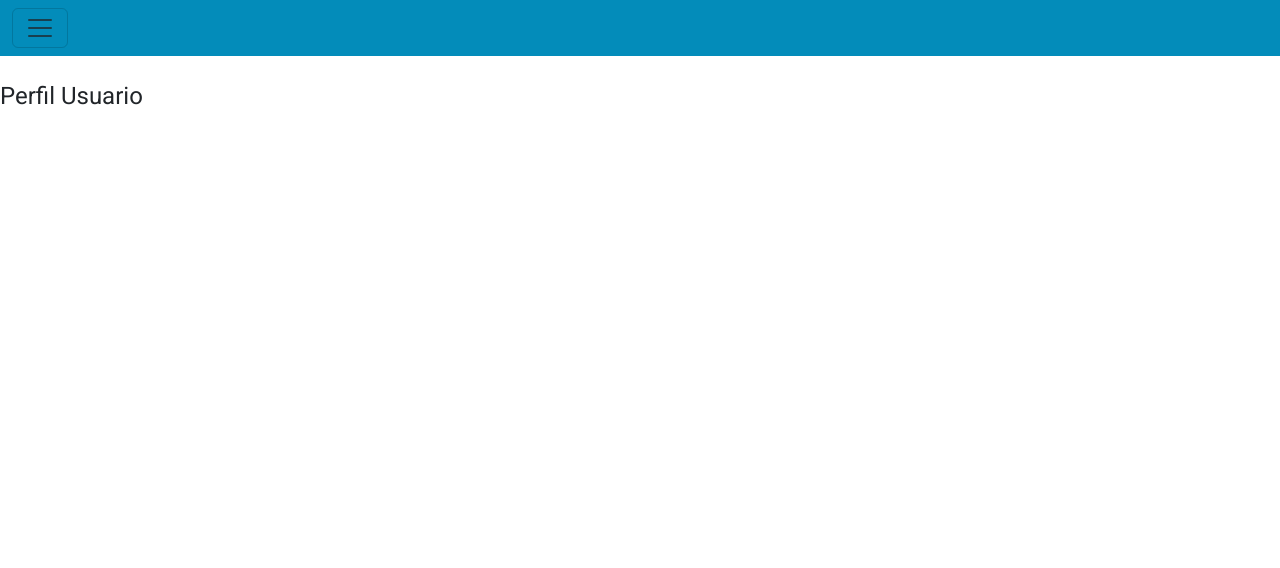
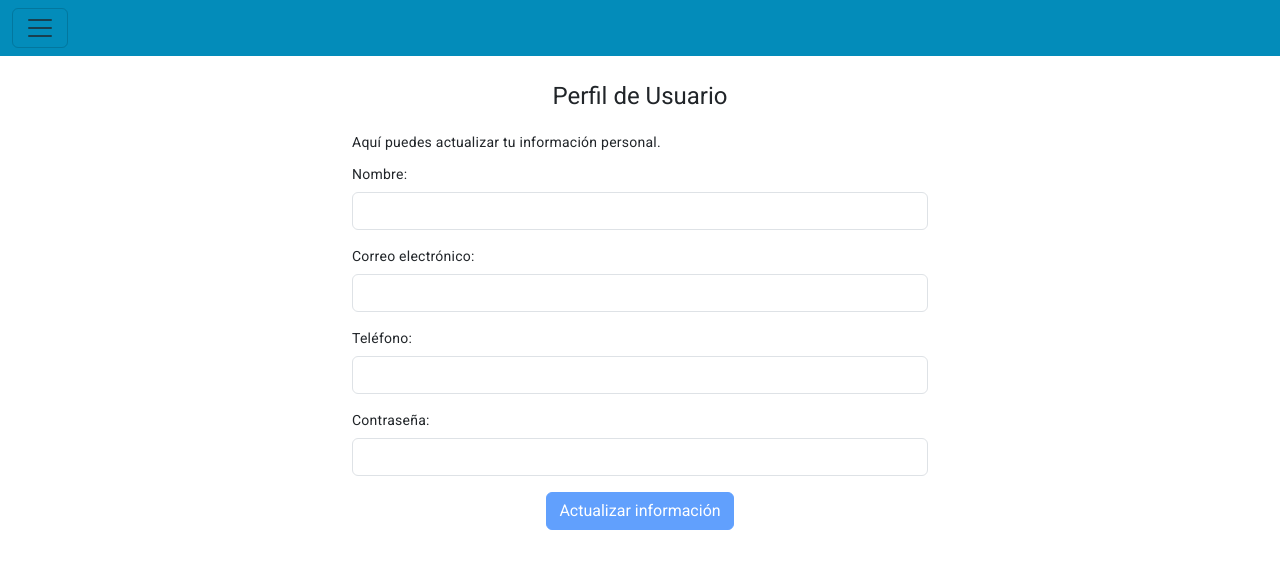
Before and after one commit to ProyectoIntegradorUnivalle/ProyectoIntegrador, an Angular app in the folder frontend/: page /sistema/perfil-usuario in a window 1280 px wide. Shown: the top 568 px of the page. Built offline with nearby package versions, Linux system fonts and the light colour scheme.

Commit message:
inf usuario

```diff
--- a/frontend/src/app/perfil-usuario/perfil-usuario.component.css
+++ b/frontend/src/app/perfil-usuario/perfil-usuario.component.css
@@ -0,0 +1,23 @@
+.container {
+    max-width: 600px;
+    margin: 0 auto;
+  }
+
+  h1 {
+    text-align: center;
+    margin-bottom: 20px;
+  }
+
+  form .mb-3 {
+    margin-bottom: 15px;
+  }
+
+  .error-message {
+    color: red;
+    font-size: 0.9em;
+  }
+
+  button {
+    display: block;
+    margin: 0 auto;
+  }
--- a/frontend/src/app/perfil-usuario/perfil-usuario.component.html
+++ b/frontend/src/app/perfil-usuario/perfil-usuario.component.html
@@ -1,5 +1,74 @@
 <!-- perfil-usuario.component.html -->
 <div class="perfilUsuario">
-    <h1>Perfil Usuario</h1>
-    <!-- Contenido del perfil del usuario -->
+  <div class="container">
+    <h1>Perfil de Usuario</h1>
+    <p>Aquí puedes actualizar tu información personal.</p>
+
+    <form #perfilForm="ngForm" (ngSubmit)="actualizarPerfil(perfilForm)">
+      <div class="mb-3">
+        <label for="nombre" class="form-label">Nombre:</label>
+        <input
+          type="text"
+          id="nombre"
+          class="form-control"
+          name="nombre"
+          [(ngModel)]="usuario.nombre"
+          required
+        />
+        <div *ngIf="perfilForm.submitted && !perfilForm.form.controls['nombre']?.valid" class="error-message">
+          El nombre es requerido.
+        </div>
+      </div>
+
+      <div class="mb-3">
+        <label for="email" class="form-label">Correo electrónico:</label>
+        <input
+          type="email"
+          id="email"
+          class="form-control"
+          name="email"
+          [(ngModel)]="usuario.email"
+          required
+        />
+        <div *ngIf="perfilForm.submitted && !perfilForm.form.controls['email']?.valid" class="error-message">
+          El correo electrónico es requerido y debe ser válido.
+        </div>
+      </div>
+
+      <div class="mb-3">
+        <label for="telefono" class="form-label">Teléfono:</label>
+        <input
+          type="text"
+          id="telefono"
+          class="form-control"
+          name="telefono"
+          [(ngModel)]="usuario.telefono"
+          required
+        />
+        <div *ngIf="perfilForm.submitted && !perfilForm.form.controls['telefono']?.valid" class="error-message">
+          El teléfono es requerido.
+        </div>
+      </div>
+
+      <div class="mb-3">
+        <label for="password" class="form-label">Contraseña:</label>
+        <input
+          type="password"
+          id="password"
+          class="form-control"
+          name="password"
+          [(ngModel)]="usuario.password"
+          required
+          minlength="6"
+        />
+        <div *ngIf="perfilForm.submitted && !perfilForm.form.controls['password']?.valid" class="error-message">
+          La contraseña es requerida y debe tener al menos 6 caracteres.
+        </div>
+      </div>
+
+      <button type="submit" class="btn btn-primary" [disabled]="perfilForm.invalid">
+        Actualizar información
+      </button>
+    </form>
   </div>
+</div>
--- a/frontend/src/app/perfil-usuario/perfil-usuario.component.ts
+++ b/frontend/src/app/perfil-usuario/perfil-usuario.component.ts
@@ -1,10 +1,66 @@
-import { Component } from '@angular/core';
+import { Component, OnInit } from '@angular/core';
+import { HttpClient } from '@angular/common/http';
+import { Router } from '@angular/router';
 
 @Component({
   selector: 'app-perfil-usuario',
   templateUrl: './perfil-usuario.component.html',
-  styleUrl: './perfil-usuario.component.css'
+  styleUrls: ['./perfil-usuario.component.css'],
 })
-export class PerfilUsuarioComponent {
+export class PerfilUsuarioComponent implements OnInit {
+  usuario = {
+    id_usuario: '',
+    nombre: '',
+    email: '',
+    password: '',
+    telefono: '',
+  };
+  constructor(private http: HttpClient, private router: Router) {}
 
+
+   ngOnInit() {
+    this.cargarInformacionUsuario();
+  }
+
+  cargarInformacionUsuario(): void {
+    const id_usuario = localStorage.getItem('id_usuario');
+    if (id_usuario) {
+      this.http.get<any>(`http://localhost:3000/usuarios/${id_usuario}`).subscribe(
+        (data) => {
+          // Asignamos los datos recibidos a la variable `usuario`
+          this.usuario = {
+            id_usuario: data.id_usuario,
+            nombre: data.nombre,
+            email: data.email,
+            password: data.password, // Deberías manejar esto con cuidado, por temas de seguridad
+            telefono: data.telefono,
+          };
+        },
+        (error) => {
+          console.error('Error al obtener la información del usuario:', error);
+        }
+      );
+    } else {
+      console.warn('No se encontró un ID de usuario en localStorage');
+    }
+  }
+
+  actualizarPerfil(form: any) {
+    if (form.valid) {
+      // Realiza la solicitud PUT al servidor para actualizar los datos del usuario
+      this.http.put('http://localhost:3000/update-user', this.usuario).subscribe(
+        (response) => {
+          console.log('Respuesta del servidor:', response);
+          alert('Información actualizada con éxito');
+          this.router.navigate(['/perfil']); // Redirige a la página de perfil después de la actualización
+        },
+        (error) => {
+          console.error('Error al actualizar la información del usuario:', error);
+          alert('Error al actualizar la información. Por favor, intente nuevamente.');
+        }
+      );
+    } else {
+      console.error('El formulario no es válido.');
+    }
+  }
 }
```
Also changed, not shown: 1 other file (tests, documents, lock files or other folders).
